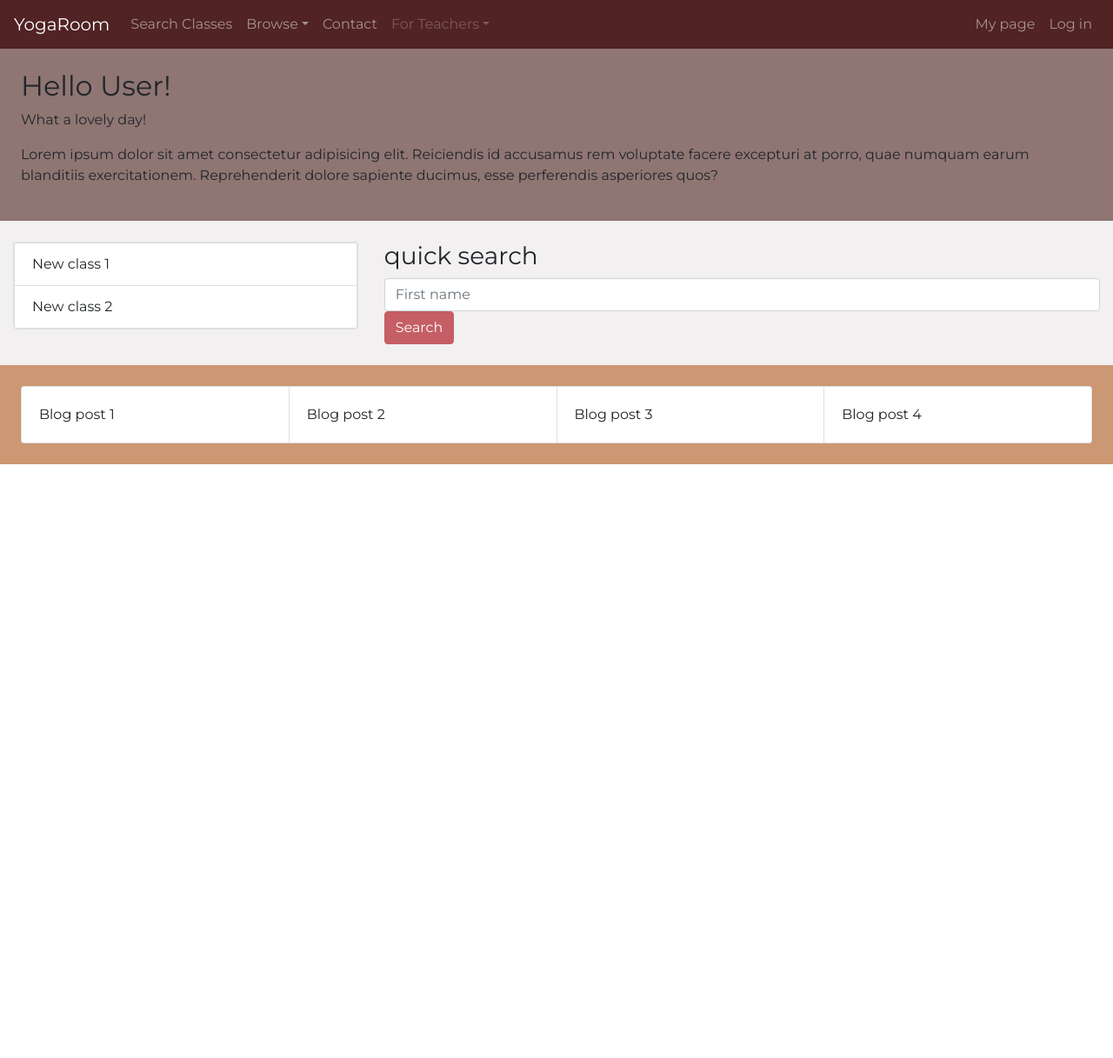
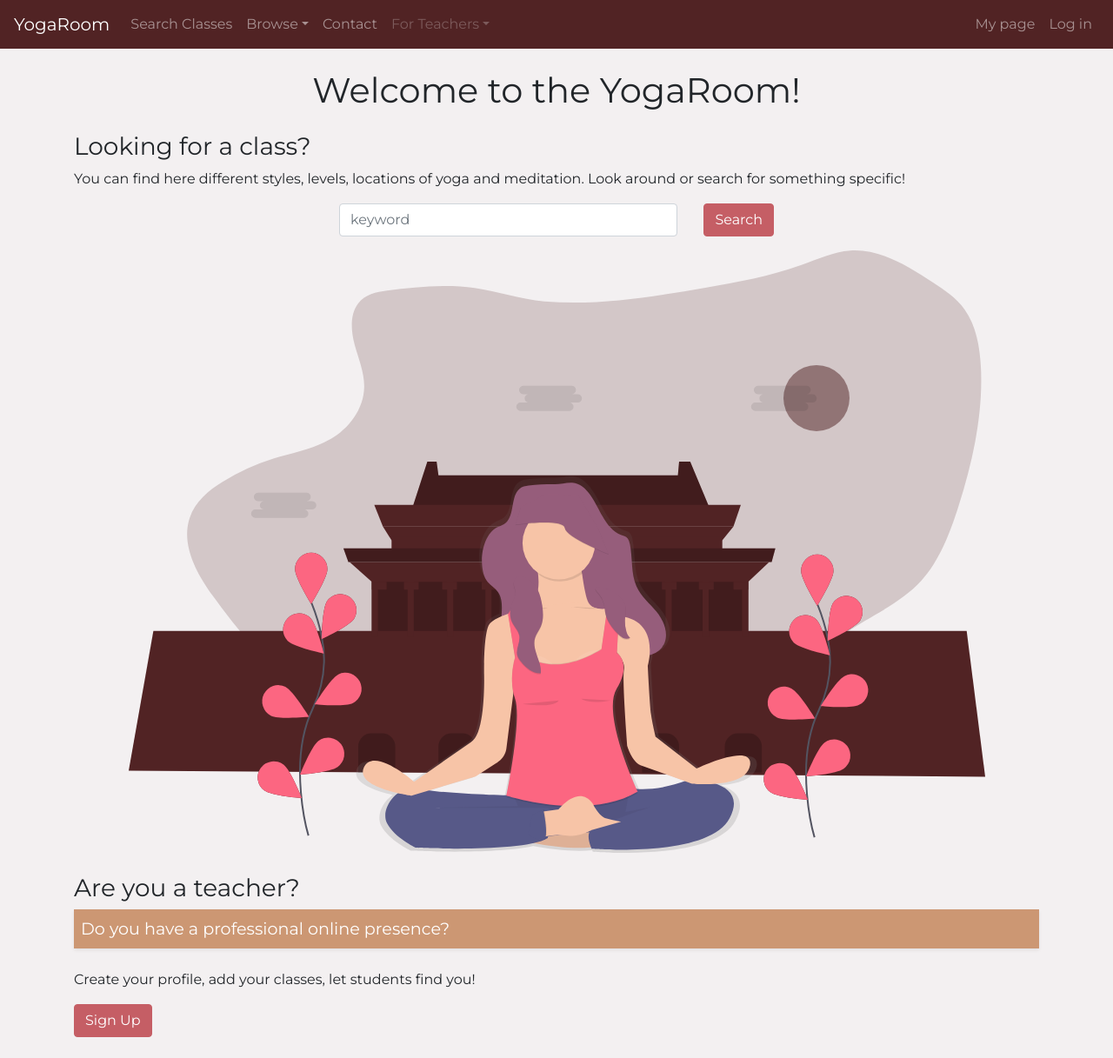
Before and after one commit to orsolyabus/yoga-room-react, a React (Create React App) app: page / in a window 1280 px wide. Shown: the whole page at 87% size. Before the commit the page ends 800 px from the top, so only its background shows below. Built offline with nearby package versions, Linux system fonts and the light colour scheme.

Commit message:
recreate landing page

```diff
--- a/src/components/Landing/Landing.css
+++ b/src/components/Landing/Landing.css
@@ -1,9 +1,10 @@
-.LandingWelcome {
-  background-color: var(--info)
+.SimpleSearch {
+  display: flex;
+  justify-content: center;
 }
 
-.LandingClasses {
-  background-color: var(--light)
+.simpleForm{
+  width: 500px;
 }
 
 .BlogFeed{
--- a/src/components/Landing/LandingClasses.js
+++ /dev/null
@@ -1,15 +0,0 @@
-import React from 'react';
-import NewClassesFeed from './NewClassesFeed';
-import SimpleSearch from './SimpleSearch';
-
-const LandingClasses = () => (
-
-  <div className="LandingClasses">
-  <div className="content py-4 row">
-    < NewClassesFeed />
-    < SimpleSearch />
-  </div>
-  </div>
-);
-
-export default LandingClasses;
--- a/src/components/Landing/LandingPage.js
+++ /dev/null
@@ -1,15 +0,0 @@
-import React from 'react';
-import LandingWelcome from './LandingWelcome';
-import LandingClasses from './LandingClasses';
-import BlogFeed from './BlogFeed';
-import './Landing.css'
-
-const LandingPage = () => (
-  <main className="LandingPage">
-    <LandingWelcome />
-    <LandingClasses />
-    <BlogFeed />
-  </main>
-);
-
-export default LandingPage;
--- /dev/null
+++ b/src/components/Landing/LandingPage.jsx
@@ -0,0 +1,16 @@
+import React from 'react';
+import LandingWelcome from './LandingWelcome';
+import LandingTeacher from './LandingTeacher';
+import './Landing.css'
+import Container from "react-bootstrap/Container";
+
+const LandingPage = () => (
+  <main className="LandingPage">
+    <Container className="transparent">
+      <LandingWelcome />
+      <LandingTeacher />
+    </Container>
+  </main>
+);
+
+export default LandingPage;
--- /dev/null
+++ b/src/components/Landing/LandingTeacher.jsx
@@ -0,0 +1,19 @@
+import React from 'react';
+import Button from "react-bootstrap/Button";
+
+const LandingTeacher = () => (
+  <>
+    <div class="my-4">
+      <h2>Are you a teacher?</h2>
+      <div class="bg-secondary p-2 text-white shadow-sm" style={{ "font-size": "1.2rem" }}>
+        Do you have a professional online presence?
+      </div>
+      <p class="mt-4">Create your profile, add your classes, let students find you!</p>
+      <Button href="#">
+        Sign Up
+      </Button>
+    </div>
+  </>
+);
+
+export default LandingTeacher;
--- a/src/components/Landing/LandingWelcome.js
+++ /dev/null
@@ -1,14 +0,0 @@
-// i18n
-import React from 'react';
-
-const LandingWelcome = () => (
-  <div className="LandingWelcome p-4">
-  <div className="content">
-    <h2>Hello User!</h2>
-    <p>What a lovely day!</p>
-    <p>Lorem ipsum dolor sit amet consectetur adipisicing elit. Reiciendis id accusamus rem voluptate facere excepturi at porro, quae numquam earum blanditiis exercitationem. Reprehenderit dolore sapiente ducimus, esse perferendis asperiores quos?</p>
-  </div>
-  </div>
-);
-
-export default LandingWelcome;
--- /dev/null
+++ b/src/components/Landing/LandingWelcome.jsx
@@ -0,0 +1,17 @@
+import React from 'react';
+import SimpleSearch from './SimpleSearch.jsx';
+import Image from "react-bootstrap/Image";
+
+const LandingWelcome = () => (
+  <>
+    <h1 class="text-center m-4">Welcome to the YogaRoom!</h1>
+    <h2>Looking for a class?</h2>
+    <p>You can find here different styles, levels, locations of yoga and meditation. Look around or search for something specific!</p>
+    <SimpleSearch />
+    <div class="d-flex justify-content-center">
+      <Image src="mindfulness.svg" fluid className="mx-auto" />
+    </div>
+  </>
+);
+
+export default LandingWelcome;
--- a/src/components/Landing/SimpleSearch.js
+++ /dev/null
@@ -1,15 +0,0 @@
-// i18n
-import React from 'react';
-import { Form, Col, Button } from "react-bootstrap";
-
-const SimpleSearch = () => (
-  <Col className="SimpleSearch">
-    <h3>quick search</h3>
-    <form action="">
-      <Form.Control placeholder="First name" />
-      <Button color="primary">Search</Button>
-    </form>
-  </Col>
-);
-
-export default SimpleSearch;
--- /dev/null
+++ b/src/components/Landing/SimpleSearch.jsx
@@ -0,0 +1,24 @@
+import React from 'react';
+import Form from "react-bootstrap/Form";
+import Row from "react-bootstrap/Row";
+import Col from "react-bootstrap/Col";
+import Button from "react-bootstrap/Button";
+
+const SimpleSearch = () => (
+  <div className="SimpleSearch">
+    <Form className="simpleForm">
+      <Row>
+        <Col>
+          <Form.Group controlId="SimpleSearch">
+            <Form.Control placeholder="keyword" />
+          </Form.Group>
+        </Col>
+        <Col md="auto">
+          <Button color="primary">Search</Button>
+        </Col>
+      </Row>
+    </Form>
+  </div>
+);
+
+export default SimpleSearch;
--- a/src/components/app/App.scss
+++ b/src/components/app/App.scss
@@ -24,8 +24,8 @@ $dark:          #512324 !default;
   font-family: 'Montserrat', sans-serif;
 }
 
-.body {
-
+body {
+  background-color: var(--light)
 }
 
 .page {
@@ -57,3 +57,11 @@ $dark:          #512324 !default;
 .YogaClassCard {
   margin: 1rem 0 ;
 }
+
+.transparent{
+  background-color: transparent;
+}
+
+h2{
+  font-size: 1.75rem;
+}
```
Also changed, not shown: public/mindfulness.svg (added).
